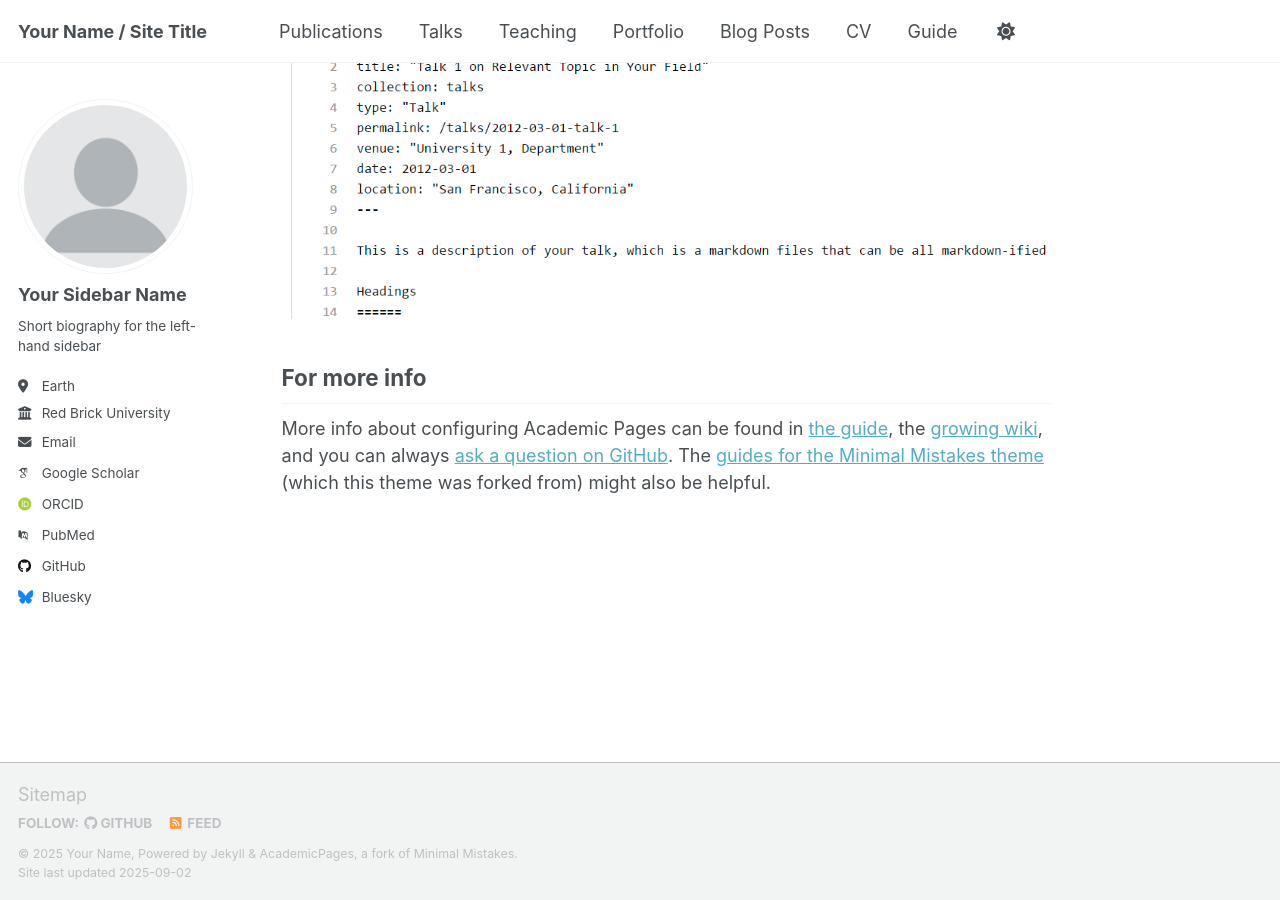
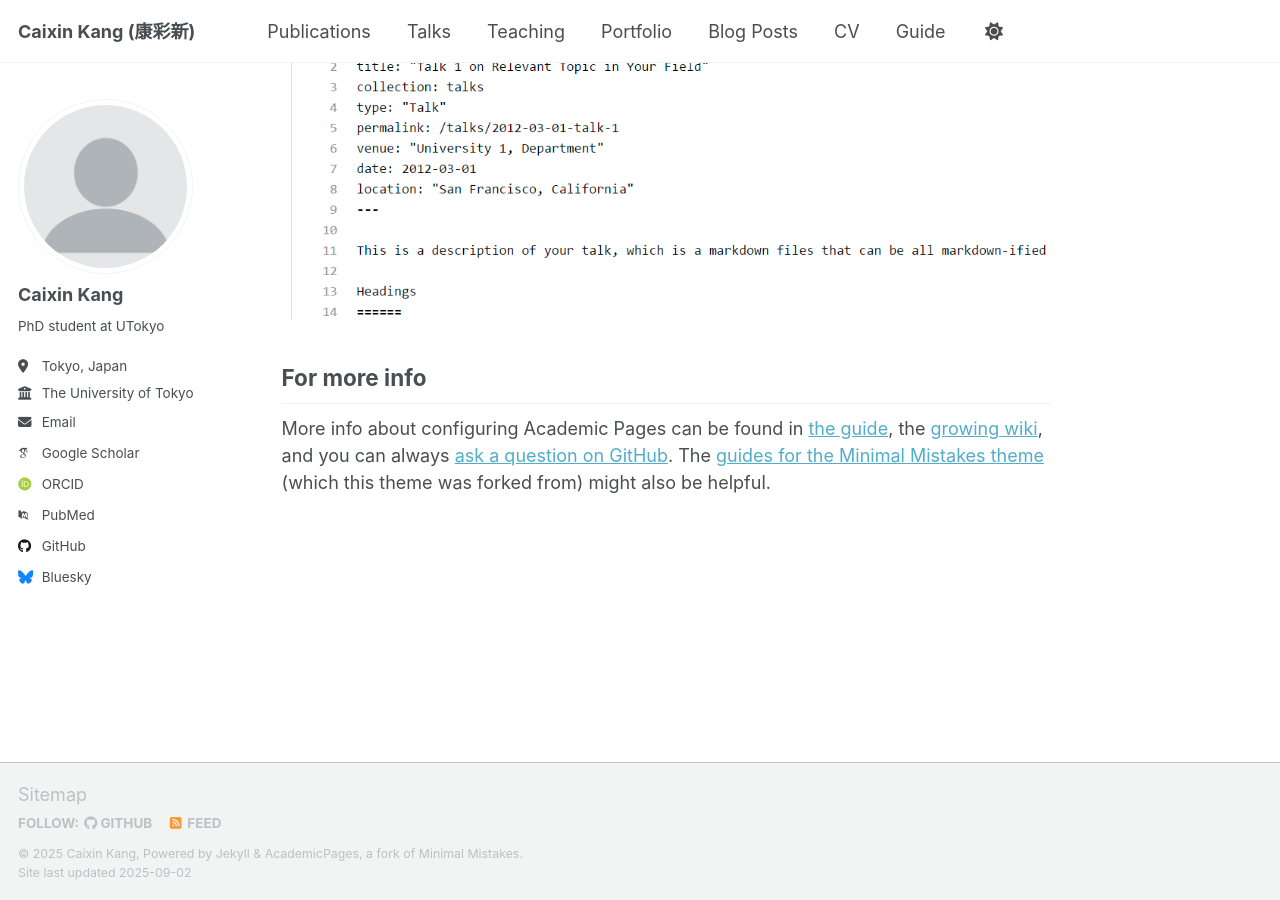
Before and after one commit to kkkcx/kkkcx.github.io, a Jekyll site: the page built from _pages/about.md, in a window 1280 px wide and 900 px high, scrolled down 2880 px. Built offline with Jekyll 4.4.1, drawn with Linux system fonts in a browser that asks for light colours; some web fonts are replaced; a script that is not in the unit is left out.

Commit message:
Update _config.yml

```diff
--- a/_config.yml
+++ b/_config.yml
@@ -9,13 +9,13 @@
 # Basic Site Settings
 locale                   : "en-US"
 site_theme               : "default" # Currently available options are "default", "air"
-title                    : "Your Name / Site Title"
+title                    : "Caixin Kang (康彩新)"
 title_separator          : "-"
-name                     : &name "Your Name"
-description              : &description "personal description"
-url                      : https://academicpages.github.io # the base hostname & protocol for your site e.g. "https://[your GitHub username].github.io" or if you already have some other page hosted on Github then use "https://[your GitHub username].github.io/[Your Repo Name]"
+name                     : &name "Caixin Kang"
+description              : &description "PhD student at the university of Tokyo"
+url                      : https://caixinkang.github.io # the base hostname & protocol for your site e.g. "https://[your GitHub username].github.io" or if you already have some other page hosted on Github then use "https://[your GitHub username].github.io/[Your Repo Name]"
 baseurl                  : "" # the subpath of your site, e.g. "/blog"
-repository               : "academicpages/academicpages.github.io"
+repository               : "caixinkang.github.io"
 
 # Site Author - The following control what appear as part of the author content on the side bar.
 #               If a field is blank the icon and link will not appear, otherwise it will be shown.
@@ -23,11 +23,11 @@
 author:
   # Biographic information
   avatar           : "profile.png"
-  name             : "Your Sidebar Name"
+  name             : "Caixin Kang"
   pronouns         : # example: "she/her"
-  bio              : "Short biography for the left-hand sidebar"
-  location         : "Earth"
-  employer         : "Red Brick University"
+  bio              : "PhD student at UTokyo"
+  location         : "Tokyo, Japan"
+  employer         : "The University of Tokyo"
   uri              : # URL
   email            : "none@example.org"
 
```
